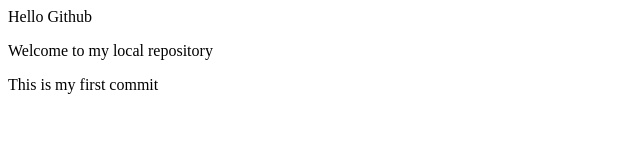
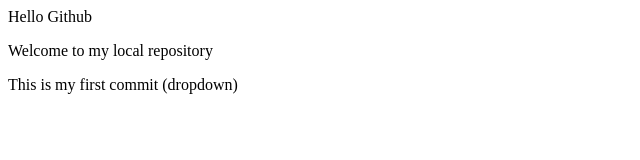
Before and after one commit to SahilPrakash20/LocalRepo-demo, a plain HTML site: page LocalRepo/index.html in a window 1280 px wide. Shown: the whole page, without its empty margins (0-640 px from the left). Drawn offline with Linux system fonts and the light colour scheme.

```diff
--- a/LocalRepo/index.html
+++ b/LocalRepo/index.html
@@ -1,3 +1,3 @@
 <p>Hello Github</p>
 <p>Welcome to my local repository</p>
-<p>This is my first commit</p>
+<p>This is my first commit (dropdown)</p>
```
